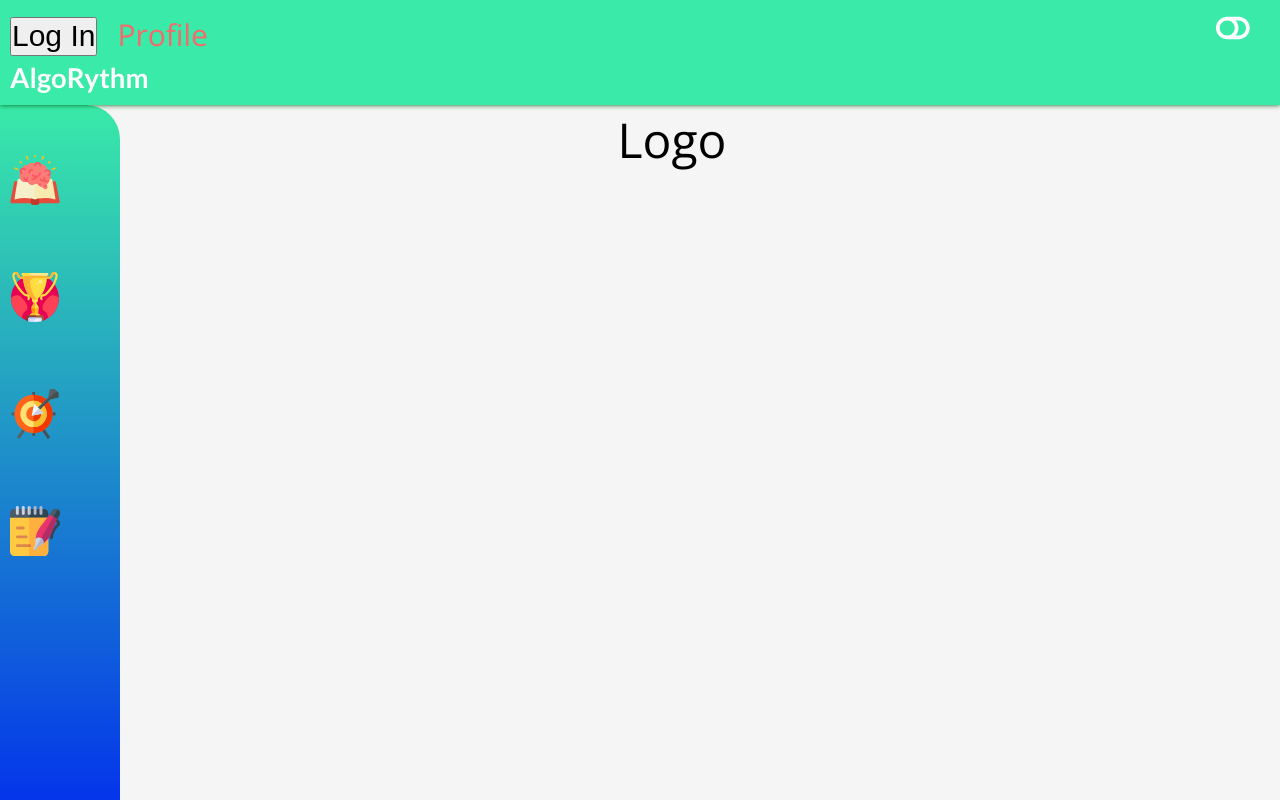
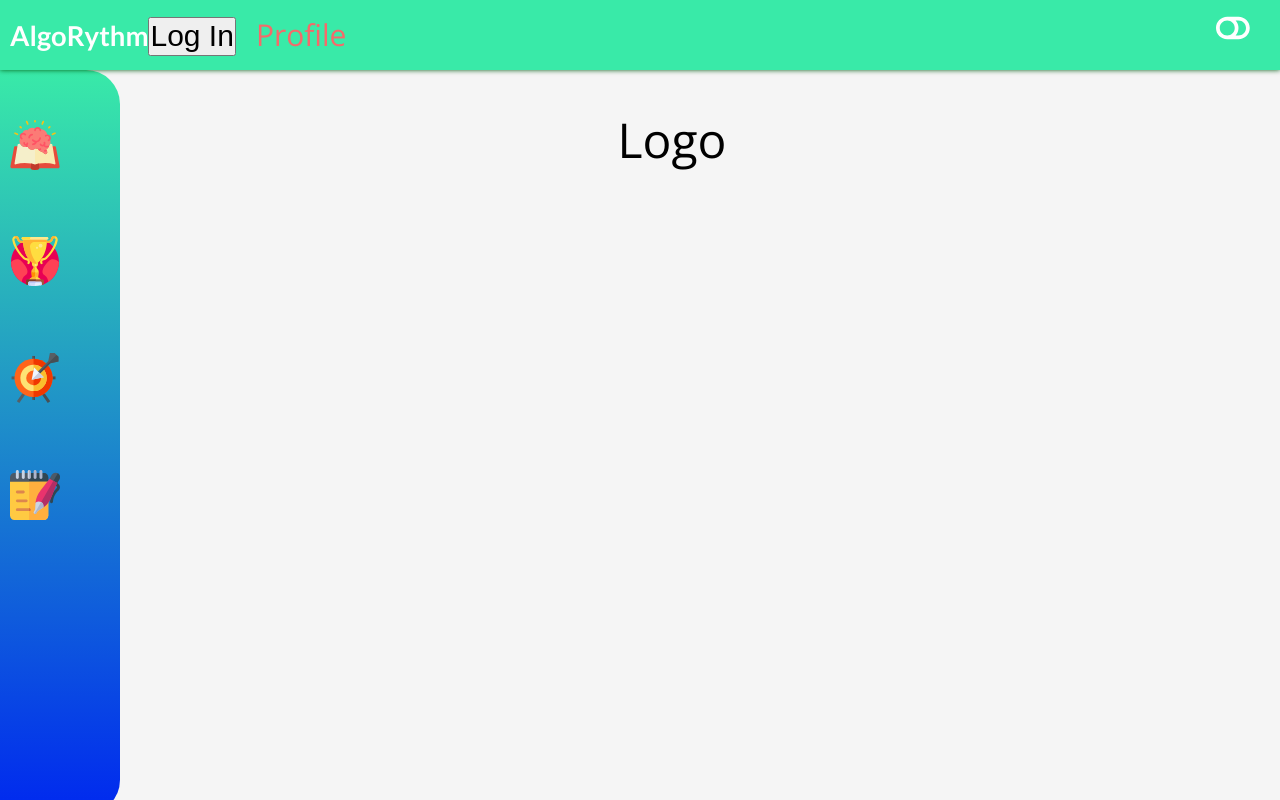
Before and after one commit to bryanr1992/AlgoRythm-main, a React (Create React App) app: page / in a window 1280 px wide. Built offline with nearby package versions, Linux system fonts and the light colour scheme.

Commit message:
Made the header inline

```diff
--- a/src/components/layout/Auth0/LogoutButton.jsx
+++ b/src/components/layout/Auth0/LogoutButton.jsx
@@ -5,7 +5,7 @@ const LogoutButton = () => {
   const { logout } = useAuth0();
 
   return (
-    <button onClick={() => logout({ returnTo: window.location.origin })}>
+    <button className="authenicationButton" onClick={() => logout({ returnTo: window.location.origin })}>
       Log Out
     </button>
   );
--- a/src/components/layout/Header.css
+++ b/src/components/layout/Header.css
@@ -15,17 +15,18 @@
   }
 
   .header-btn {
-    display: flex;
+    display: inline-block;
     justify-content: flex-end;
   }
 
   .header-h2{
+    display:inline;
     margin: 0;
   }
 
   .authenicationButton{
     display: inline-block;
-    justify-content: flex-start;
+    justify-content: flex-end;
   }
 
   /* .main-container {
--- a/src/components/layout/Header.jsx
+++ b/src/components/layout/Header.jsx
@@ -12,11 +12,12 @@ const Header = () => {
   return (
       <div className="header">
         <ToggleButton className="header-btn"icon={faToggleOff} size="1x"/>
+        <h2 className="header-h2" >AlgoRythm</h2>
         <AuthenticationButton />
         <Link to="/profile">
         <p className="menu-text">Profile</p>
       </Link>
-        <h2 className="header-h2" >AlgoRythm</h2>
+
       </div>
   );
 };
```
